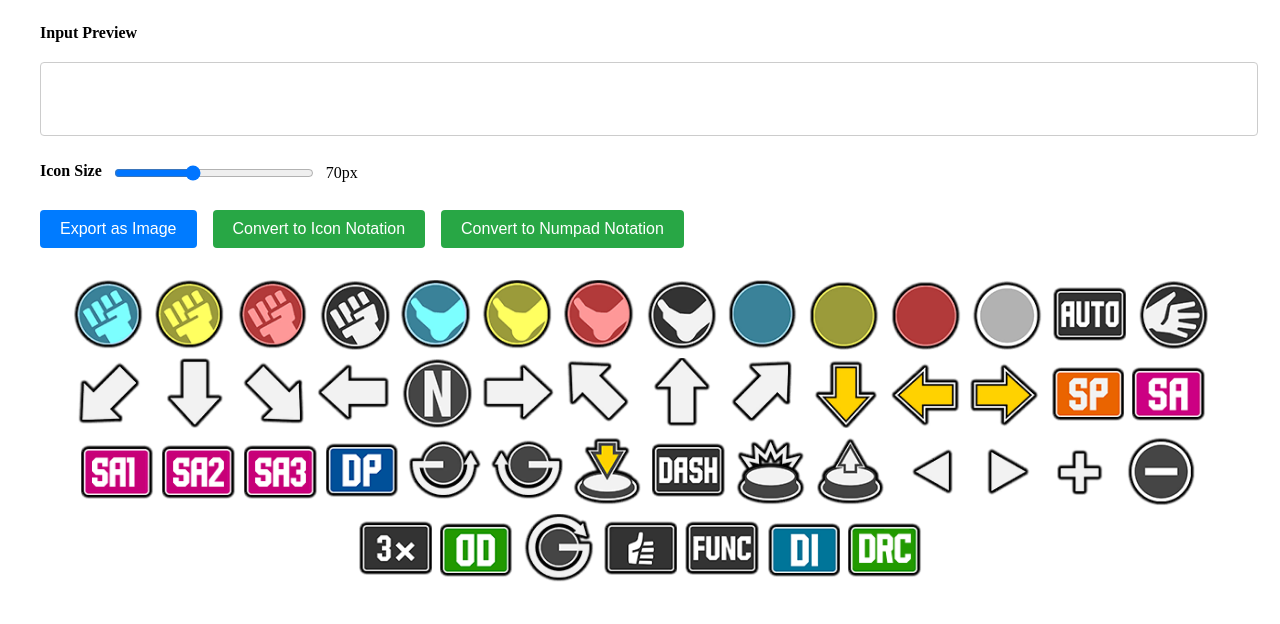
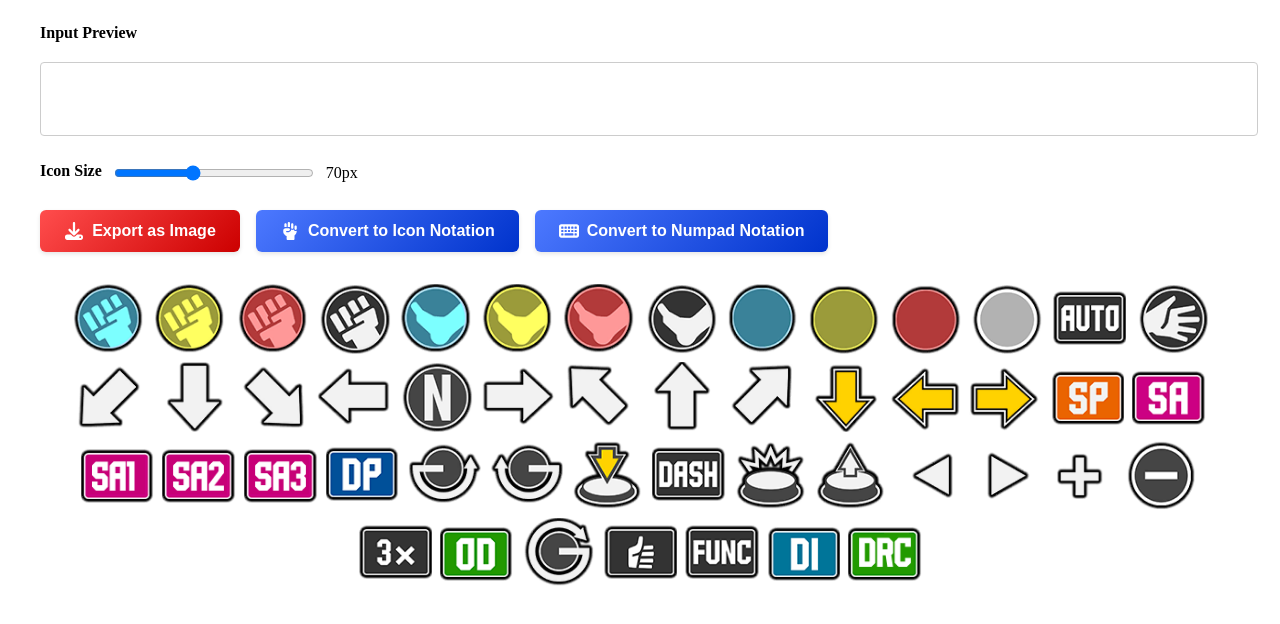
Before and after one commit to Aminehassou/sf-input-exporter, a React (Vite) app: page / in a window 1280 px wide. Shown: the top 624 px of the page. Built offline with nearby package versions, Linux system fonts and the light colour scheme.

Commit message:
Improved styling for buttons

```diff
--- a/package.json
+++ b/package.json
@@ -10,6 +10,9 @@
     "preview": "vite preview"
   },
   "dependencies": {
+    "@fortawesome/fontawesome-svg-core": "^6.7.2",
+    "@fortawesome/free-solid-svg-icons": "^6.7.2",
+    "@fortawesome/react-fontawesome": "^0.2.2",
     "html2canvas": "^1.4.1",
     "react": "^18.2.0",
     "react-dom": "^18.2.0",
--- a/src/App.scss
+++ b/src/App.scss
@@ -59,58 +59,65 @@ label {
   cursor: pointer;
 }
 
-.export-button {
-  padding: 10px 20px;
+.button-container {
+  display: flex;
+  gap: 1rem;
+  margin-bottom: 1rem;
+  flex-wrap: wrap;
+}
+
+.export-button,
+.convert-button {
+  padding: 12px 24px;
   font-size: 16px;
-  background-color: #007bff;
+  font-weight: 600;
   color: white;
   border: none;
-  border-radius: 4px;
+  border-radius: 6px;
   cursor: pointer;
-  transition: background-color 0.2s ease-in-out;
+  transition: all 0.2s ease-in-out;
+  min-width: 200px;
+  text-align: center;
+  box-shadow: 0 2px 4px rgba(0, 0, 0, 0.1);
+  display: flex;
+  align-items: center;
+  justify-content: center;
+  gap: 8px;
+
+  .button-icon {
+    font-size: 18px;
+    width: 20px;
+  }
 
   &:hover {
-    background-color: #0056b3;
+    transform: translateY(-1px);
+    box-shadow: 0 4px 8px rgba(0, 0, 0, 0.15);
+  }
+
+  &:active {
+    transform: translateY(0);
+    box-shadow: 0 2px 4px rgba(0, 0, 0, 0.1);
   }
 
   &:focus {
     outline: none;
-    box-shadow: 0 0 0 0.2rem rgba(0, 123, 255, 0.25);
+    box-shadow: 0 0 0 3px rgba(255, 255, 255, 0.3);
   }
 }
 
-.button-container {
-  display: flex;
-  gap: 1rem;
-  margin-bottom: 1rem;
-}
-
-.export-button,
-.convert-button {
-  padding: 10px 20px;
-  font-size: 16px;
-  background-color: #007bff;
-  color: white;
-  border: none;
-  border-radius: 4px;
-  cursor: pointer;
-  transition: background-color 0.2s ease-in-out;
+.export-button {
+  background: linear-gradient(135deg, #ff4d4d 0%, #cc0000 100%);
 
   &:hover {
-    background-color: #0056b3;
-  }
-
-  &:focus {
-    outline: none;
-    box-shadow: 0 0 0 0.2rem rgba(0, 123, 255, 0.25);
+    background: linear-gradient(135deg, #cc0000 0%, #990000 100%);
   }
 }
 
 .convert-button {
-  background-color: #28a745;
+  background: linear-gradient(135deg, #4d79ff 0%, #0033cc 100%);
 
   &:hover {
-    background-color: #218838;
+    background: linear-gradient(135deg, #0033cc 0%, #002699 100%);
   }
 }
 
--- a/src/App.tsx
+++ b/src/App.tsx
@@ -2,6 +2,12 @@ import { useRef, KeyboardEvent, useEffect, useState } from "react";
 import html2canvas from "html2canvas";
 import "./App.scss";
 import ImagesList from "./components/ImagesList";
+import { FontAwesomeIcon } from "@fortawesome/react-fontawesome";
+import {
+  faDownload,
+  faHandFist,
+  faKeyboard,
+} from "@fortawesome/free-solid-svg-icons";
 
 const iconMap: { [key: string]: string } = {
   "1": "1.png",
@@ -462,12 +468,15 @@ const App = () => {
       </div>
       <div className="button-container">
         <button onClick={handleExport} className="export-button">
+          <FontAwesomeIcon icon={faDownload} className="button-icon" />
           Export as Image
         </button>
         <button onClick={convertToIconNotation} className="convert-button">
+          <FontAwesomeIcon icon={faHandFist} className="button-icon" />
           Convert to Icon Notation
         </button>
         <button onClick={convertToNumpadNotation} className="convert-button">
+          <FontAwesomeIcon icon={faKeyboard} className="button-icon" />
           Convert to Numpad Notation
         </button>
       </div>
```
Also changed, not shown: 1 other file (tests, documents, lock files or other folders).
